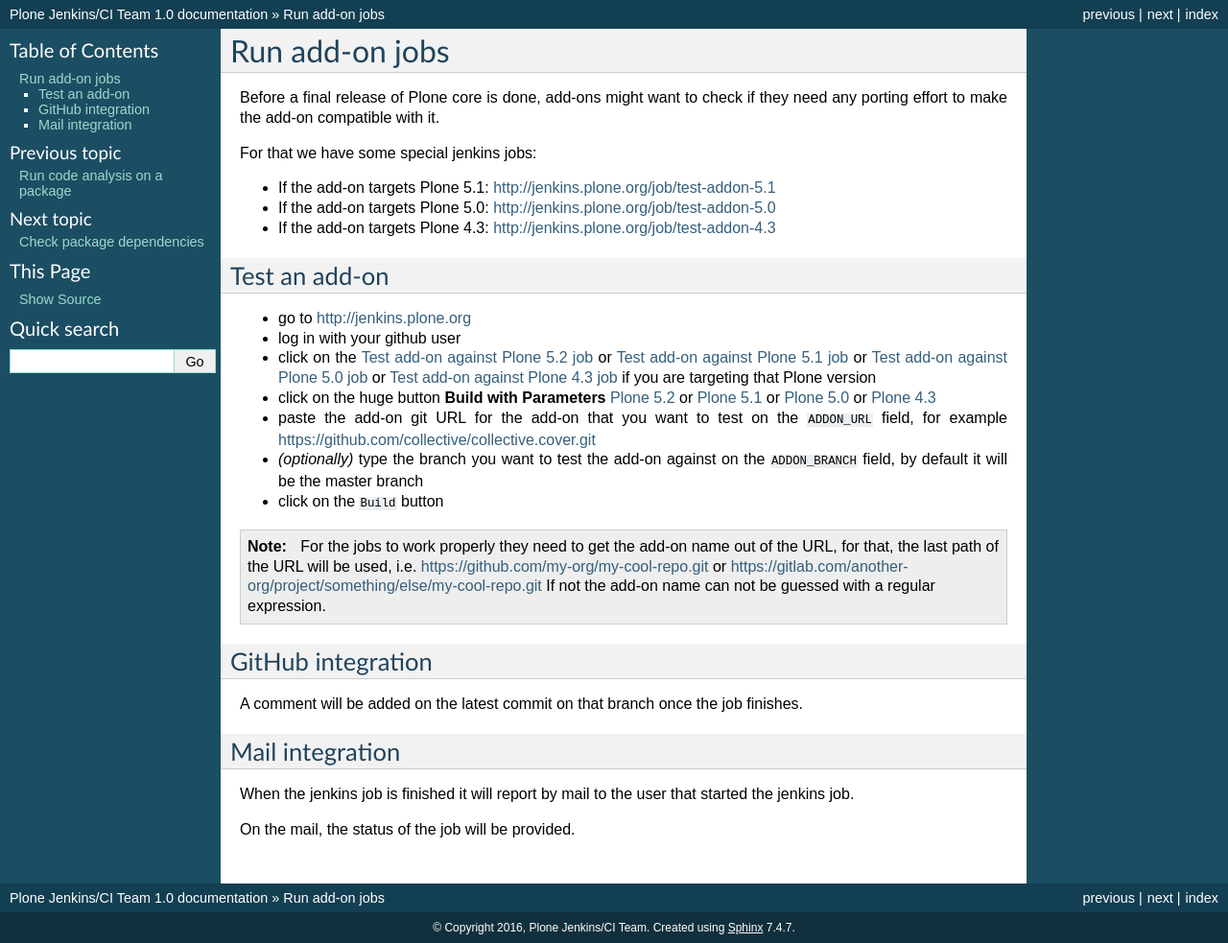
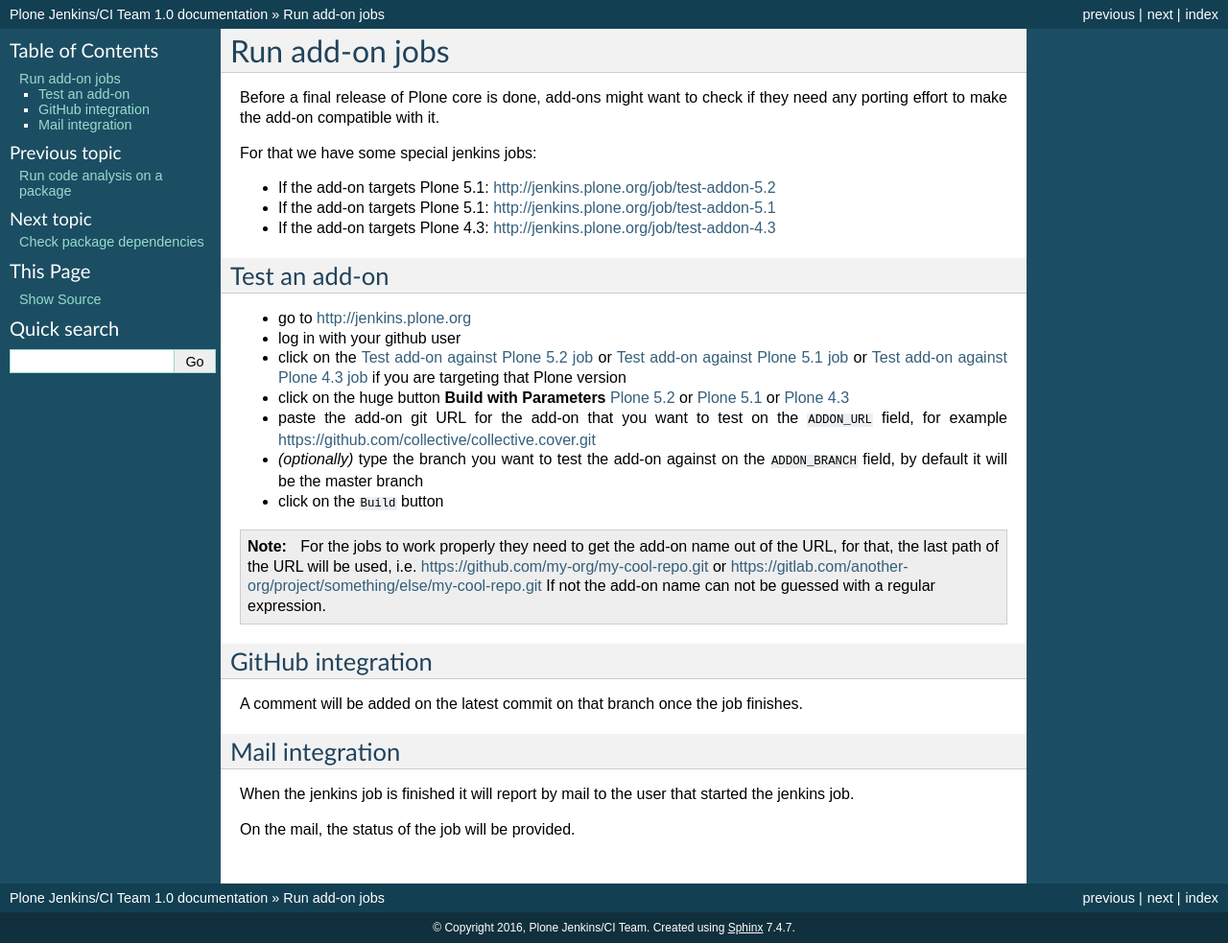
Before and after one commit to plone/jenkins.plone.org, a Sphinx documentation site: the page built from docs/source/run-add-on-jobs.rst, in a window 1280 px wide. Shown: the whole page at 96% size. Built offline with Sphinx 7.4.7, drawn with Linux system fonts in a browser that asks for light colours.

Commit message:
Remove 5.0 references on docs

```diff
--- a/docs/source/run-add-on-jobs.rst
+++ b/docs/source/run-add-on-jobs.rst
@@ -8,8 +8,8 @@
 
 For that we have some special jenkins jobs:
 
+- If the add-on targets Plone 5.1: http://jenkins.plone.org/job/test-addon-5.2
 - If the add-on targets Plone 5.1: http://jenkins.plone.org/job/test-addon-5.1
-- If the add-on targets Plone 5.0: http://jenkins.plone.org/job/test-addon-5.0
 - If the add-on targets Plone 4.3: http://jenkins.plone.org/job/test-addon-4.3
 
 Test an add-on
@@ -18,12 +18,10 @@
 - log in with your github user
 - click on the `Test add-on against Plone 5.2 job <http://jenkins.plone.org/job/test-addon-5.2>`_
   or `Test add-on against Plone 5.1 job <http://jenkins.plone.org/job/test-addon-5.1>`_
-  or `Test add-on against Plone 5.0 job <http://jenkins.plone.org/job/test-addon-5.0>`_
   or `Test add-on against Plone 4.3 job <http://jenkins.plone.org/job/test-addon-4.3>`_ if you are targeting that Plone version
 - click on the huge button **Build with Parameters**
   `Plone 5.2 <http://jenkins.plone.org/job/test-addon-5.2/build?delay=0sec>`_ or
   `Plone 5.1 <http://jenkins.plone.org/job/test-addon-5.1/build?delay=0sec>`_ or
-  `Plone 5.0 <http://jenkins.plone.org/job/test-addon-5.0/build?delay=0sec>`_ or
   `Plone 4.3 <http://jenkins.plone.org/job/test-addon-4.3/build?delay=0sec>`_
 - paste the add-on git URL for the add-on that you want to test on the ``ADDON_URL`` field,
   for example https://github.com/collective/collective.cover.git
--- a/docs/source/run-pull-request-jobs.rst
+++ b/docs/source/run-pull-request-jobs.rst
@@ -10,7 +10,6 @@
 
 - If the pull request targets Plone 5.2: http://jenkins.plone.org/job/pull-request-5.2
 - If the pull request targets Plone 5.1: http://jenkins.plone.org/job/pull-request-5.1
-- If the pull request targets Plone 5.0: http://jenkins.plone.org/job/pull-request-5.0
 - If the pull request targets Plone 4.3: http://jenkins.plone.org/job/pull-request-4.3
 
 If the pull request targets **both** 5.2 *and* 5.1 you need to run a job on each of the jenkins jobs mentioned above.
@@ -28,12 +27,10 @@
 - log in with your github user
 - click on the `Pull Request 5.2 job <http://jenkins.plone.org/job/pull-request-5.2>`_
   or `Pull Request 5.1 job <http://jenkins.plone.org/job/pull-request-5.1>`_
-  or `Pull Request 5.0 job <http://jenkins.plone.org/job/pull-request-5.0>`_
   or `Pull Request 4.3 job <http://jenkins.plone.org/job/pull-request-4.3>`_ if you are targeting that Plone version
 - click on the huge button **Build with Parameters**
   `Plone 5.2 <http://jenkins.plone.org/job/pull-request-5.2/build?delay=0sec>`_ or
   `Plone 5.1 <http://jenkins.plone.org/job/pull-request-5.1/build?delay=0sec>`_ or
-  `Plone 5.0 <http://jenkins.plone.org/job/pull-request-5.0/build?delay=0sec>`_ or
   `Plone 4.3 <http://jenkins.plone.org/job/pull-request-4.3/build?delay=0sec>`_
 - paste the pull request URL on the text field
   (or multiple pull requests if they have to be combined, then one per line),
```
